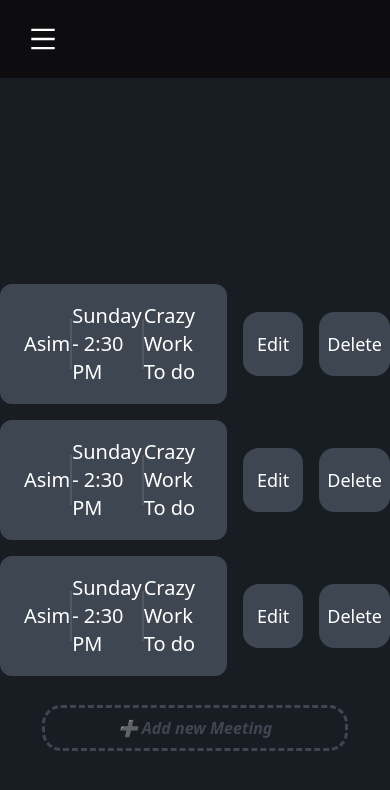
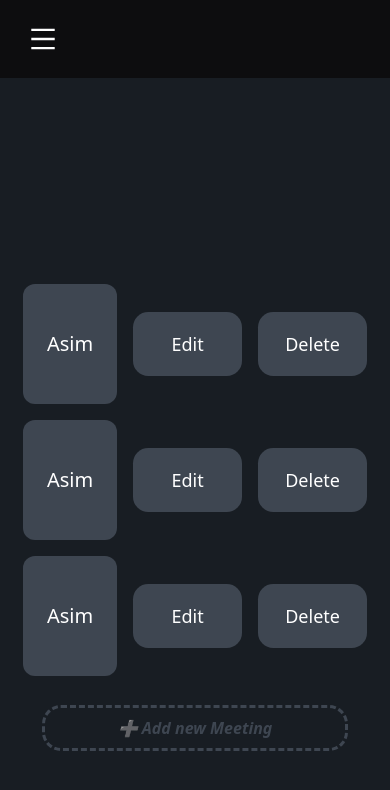
Before and after one commit to mtalhazulf/hrms, a React (Vite) app: page /events in a window 390 px wide. Shown: the top 790 px of the page. Built offline with nearby package versions, Linux system fonts and the light colour scheme.

Commit message:
events page fixed

```diff
--- a/src/Events/Details.jsx
+++ b/src/Events/Details.jsx
@@ -27,10 +27,10 @@ const Details = () => {
             <div className="flex flex-row items-center justify-center w-full gap-4">
             <div className="bg-[#3E4651] flex flex-row items-center justify-between text-white text-xl rounded-xl px-6 py-2 md:w-[911px] h-[120px]">
               <p>{item.name}</p>
-              <div className="w-0 h-[50px] border border-white border-opacity-10"></div>
-              <p>{item.date}</p>
-              <div className="w-0 h-[50px] border border-white border-opacity-10"></div>
-              <p>{item.details}</p>
+              <div className="w-0 h-[50px] border border-white border-opacity-10 md:block hidden"></div>
+              <p className="md:block hidden">{item.date}</p>
+              <div className="w-0 h-[50px] border border-white border-opacity-10 md:block hidden"></div>
+              <p className="md:block hidden">{item.details}</p>
             </div>
 
 
```
